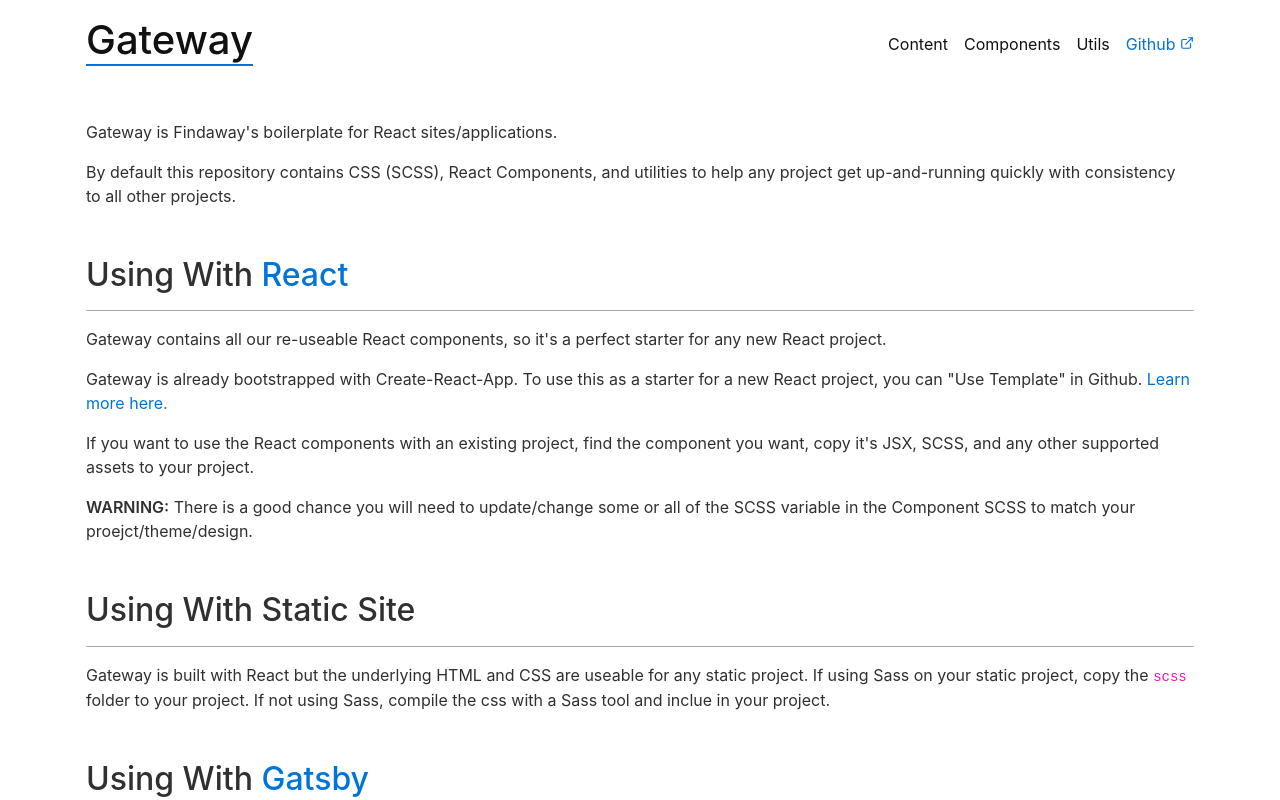
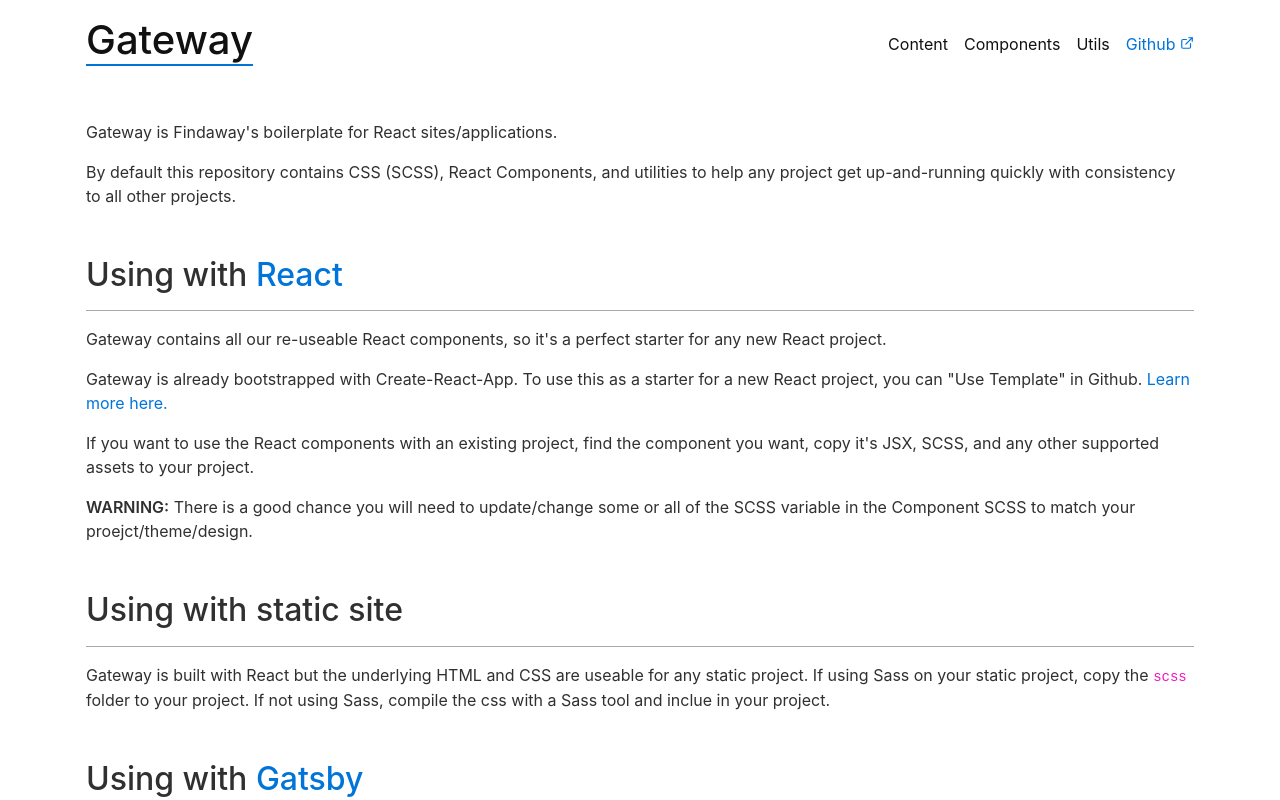
Before and after one commit to FindawayWorld/Solon, a React (Create React App) app: page /#/ in a window 1280 px wide. Shown: the top 800 px of the page. Built offline with nearby package versions, Linux system fonts and the light colour scheme.

Commit message:
Misc type changes

```diff
--- a/src/pages/Home.jsx
+++ b/src/pages/Home.jsx
@@ -6,7 +6,7 @@ const HomePage = () => (
         <p className="mb-5">By default this repository contains CSS (SCSS), React Components, and utilities to help any project get up-and-running quickly with consistency to all other projects.</p>
 
         <section className="mb-5">
-            <h2>Using With <a href="https://reactjs.org" target="_blank" rel="noopener noreferrer">React</a></h2>
+            <h2>Using with <a href="https://reactjs.org" target="_blank" rel="noopener noreferrer">React</a></h2>
             <hr/>
             <p>Gateway contains all our re-useable React components, so it's a perfect starter for any new React project.</p>
             <p>Gateway is already bootstrapped with Create-React-App. To use this as a starter for a new React project, you can "Use Template" in Github. <a href="https://help.github.com/en/github/creating-cloning-and-archiving-repositories/creating-a-repository-from-a-template">Learn more here.</a></p>
@@ -15,13 +15,13 @@ const HomePage = () => (
         </section>
 
         <section className="mb-5">
-            <h2>Using With Static Site</h2>
+            <h2>Using with static site</h2>
             <hr/>
             <p>Gateway is built with React but the underlying HTML and CSS are useable for any static project. If using Sass on your static project, copy the <code>scss</code> folder to your project. If not using Sass, compile the css with a Sass tool and inclue in your project.</p>
         </section>
 
         <section className="mb-5">
-            <h2>Using With <a href="https://www.gatsbyjs.org/" target="_blank" rel="noopener noreferrer">Gatsby</a></h2>
+            <h2>Using with <a href="https://www.gatsbyjs.org/" target="_blank" rel="noopener noreferrer">Gatsby</a></h2>
             <hr/>
             <p>Unfortunately this repository cannot be used as a template for Gatsby. However, the components can be used in a Gatsby project.</p>
             <p><strong>WARNING:</strong> This project uses <code>react-router-dom</code>, any routing specific Components (Pagination) will have to be updated to work with Gatsby's router. Any components affected should include notes on Gatsby compat.</p>
```
